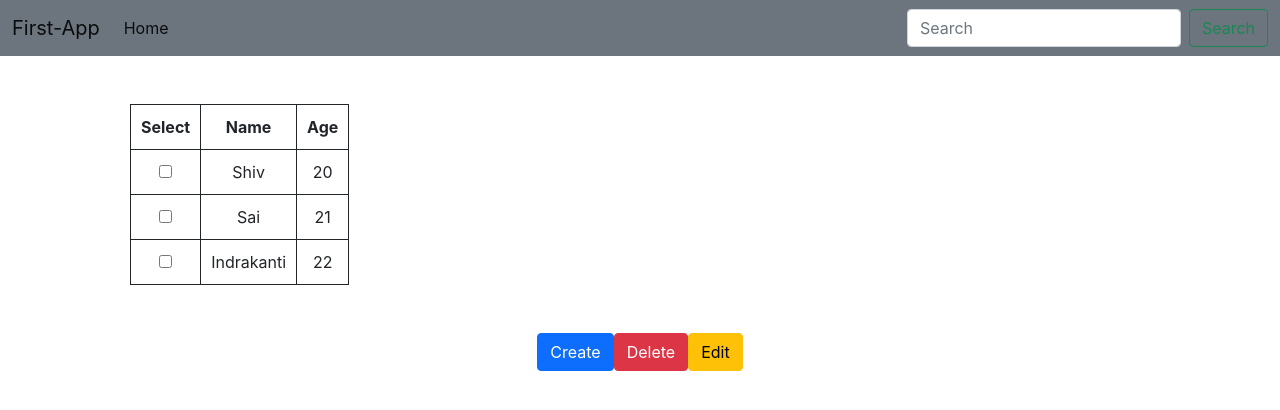
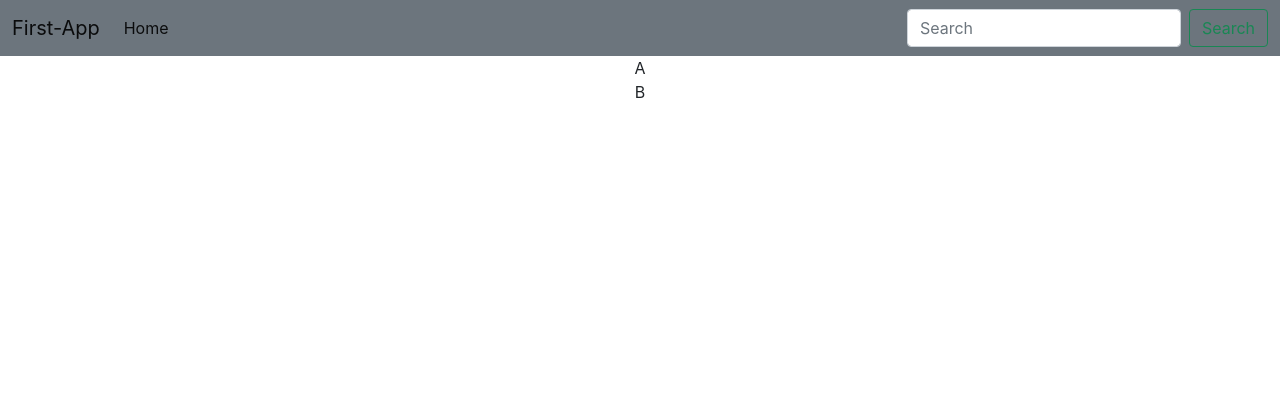
Before and after one commit to Shivproj/firstapp, a React (Create React App) app: page / in a window 1280 px wide. Shown: the top 410 px of the page. Built offline with nearby package versions, Linux system fonts and the light colour scheme.

Commit message:
routing practice

```diff
--- a/src/App.js
+++ b/src/App.js
@@ -1,13 +1,15 @@
 import "./App.css";
-import Table from "./Components/28112022/Table.js";
+import A from "./Components/29112022/A.js";
+import B from "./Components/29112022/B.js";
 import{  BrowserRouter as Router,  Switch,  Route,  Link} from "react-router-dom";
 
 function App() {
   return (
     <Router>
     <div className="App ">
-      <Table />
-      {/* <A/> */}
+
+      <A/>
+      <B/>
     </div>
     </Router>
   );
--- a/src/Components/29112022/A.js
+++ b/src/Components/29112022/A.js
@@ -0,0 +1,6 @@
+const A =()=>{
+    return(
+        <div>A</div>
+    )
+};
+export default A;
--- a/src/Components/29112022/B.js
+++ b/src/Components/29112022/B.js
@@ -0,0 +1,7 @@
+const B =()=>{
+    return(
+        <div>B</div>
+    )
+
+}
+export default B;
```
